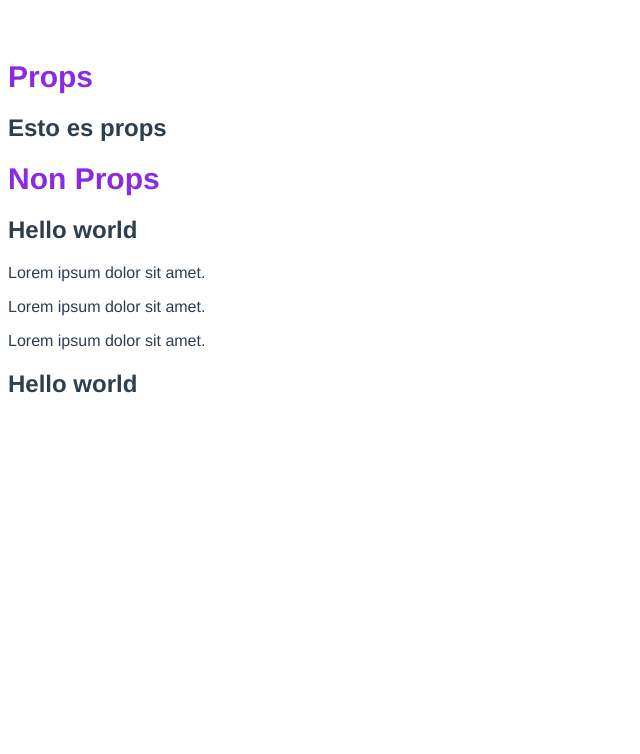
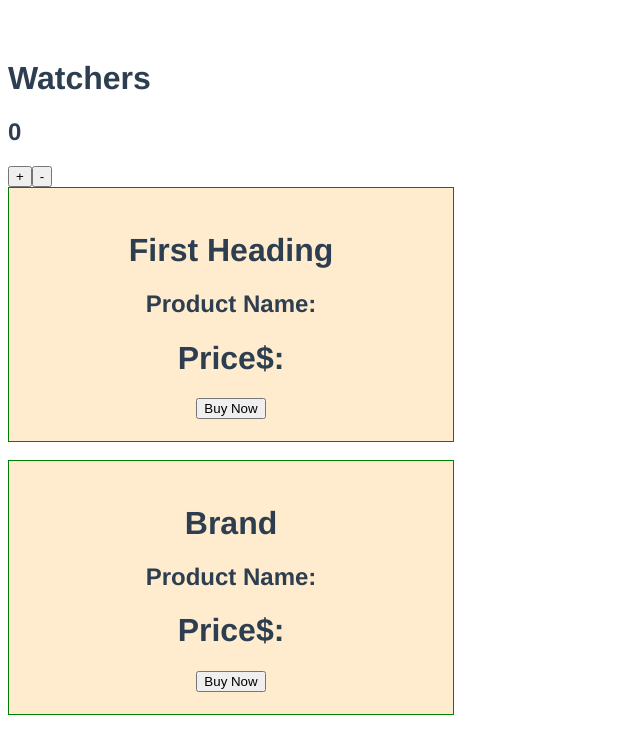
Before and after one commit to AlvaroBernabe/aba-vueTriyng1, a Vue app: page / in a window 1280 px wide. Shown: the top 754 px of the page, without its empty margins (0-640 px from the left). Built offline with nearby package versions, Linux system fonts and the light colour scheme.

Commit message:
feat: watchers

```diff
--- a/src/App.vue
+++ b/src/App.vue
@@ -9,8 +9,9 @@
   <!-- <NewUser /> -->
   <!-- <ChildComponents /> -->
   <!-- <formulario /> -->
-  <props />
+  <!-- <props /> -->
   <!-- <nonprops /> -->
+  <watchers />
 </template>
 
 <script>
@@ -23,8 +24,9 @@
 // import NewUser from './components/new-user.vue';
 // import ChildComponents from './components/child-components.vue';
 // import formulario from './components/formulario.vue';
-import props from './components/props.vue';
+// import props from './components/props.vue';
 // import nonprops from './components/nonprops.vue';
+import watchers from './components/watchers.vue';
 
 export default {
   name: 'App',
@@ -38,8 +40,9 @@ export default {
     // NewUser,
     // ChildComponents,
     // formulario,
-    props,
+    // props,
     // nonprops,
+    watchers,
 }
 }
 </script>
--- /dev/null
+++ b/src/components/childslot.vue
@@ -0,0 +1,24 @@
+<template>
+  <div id="price-card">
+    <header><slot name="header"></slot></header>
+    <section><slot name="section"></slot></section>
+    <main><slot name="main"></slot></main>
+    <footer><slot name="footer"></slot></footer>
+  </div>
+  <div></div>
+</template>
+
+<script>
+export default {
+  name: "childslot - com",
+};
+</script>
+<style>
+#price-card {
+  width: 400px;
+  padding: 22px;
+  text-align: center;
+  border: 1px solid green;
+  background-color: blanchedalmond;
+}
+</style>
--- a/src/components/computedproperty.vue
+++ b/src/components/computedproperty.vue
@@ -1,4 +1,4 @@
-<!-- <template>
+<template>
   <h1>Computed Property</h1>
   <h2>{{ getTotal }}</h2>
   <h2>{{ getTotal }}</h2>
@@ -21,4 +21,4 @@ export default {
     },
   },
 };
-</script> -->
+</script>
--- /dev/null
+++ b/src/components/watchers.vue
@@ -0,0 +1,40 @@
+<template>
+  <h1>Watchers</h1>
+  <h2>{{ counter }}</h2>
+  <button v-on:click="counter = counter + 1">+</button>
+  <button v-on:click="counter = counter - 1">-</button>
+  <Childslot>
+    <template v-slot:header><h1>First Heading</h1></template>
+    <template v-slot:section><h1>Product Name:</h1></template>
+    <template v-slot:main><h1>Price$:</h1></template>
+    <template v-slot:footer><button>Buy Now</button></template>
+  </Childslot>
+  <br />
+  <Childslot>
+    <template v-slot:header><h1>Brand</h1></template>
+    <template v-slot:section><h1>Product Name:</h1></template>
+    <template v-slot:main><h1>Price$:</h1></template>
+    <template v-slot:footer><button>Buy Now</button></template>
+  </Childslot>
+</template>
+
+<script>
+import Childslot from "./childslot.vue";
+export default {
+  name: "Watchers - com",
+  data() {
+    return {
+      counter: 0,
+    };
+  },
+  watch: {
+    counter(num, last) {
+      if (num > 10 && num > last) {
+        alert("Maximum Number is 10");
+        this.counter = 0;
+      }
+    },
+  },
+  components: { Childslot },
+};
+</script>
```
